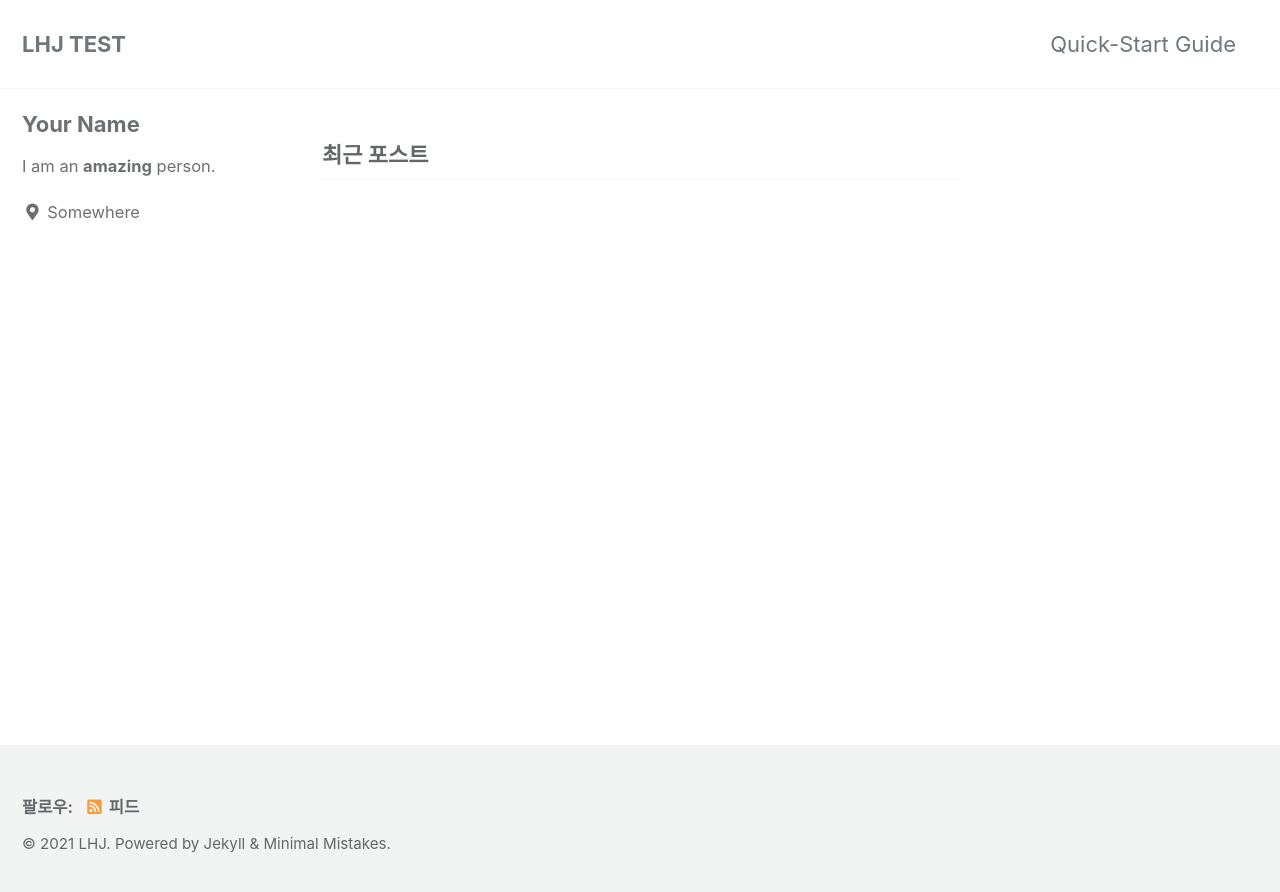
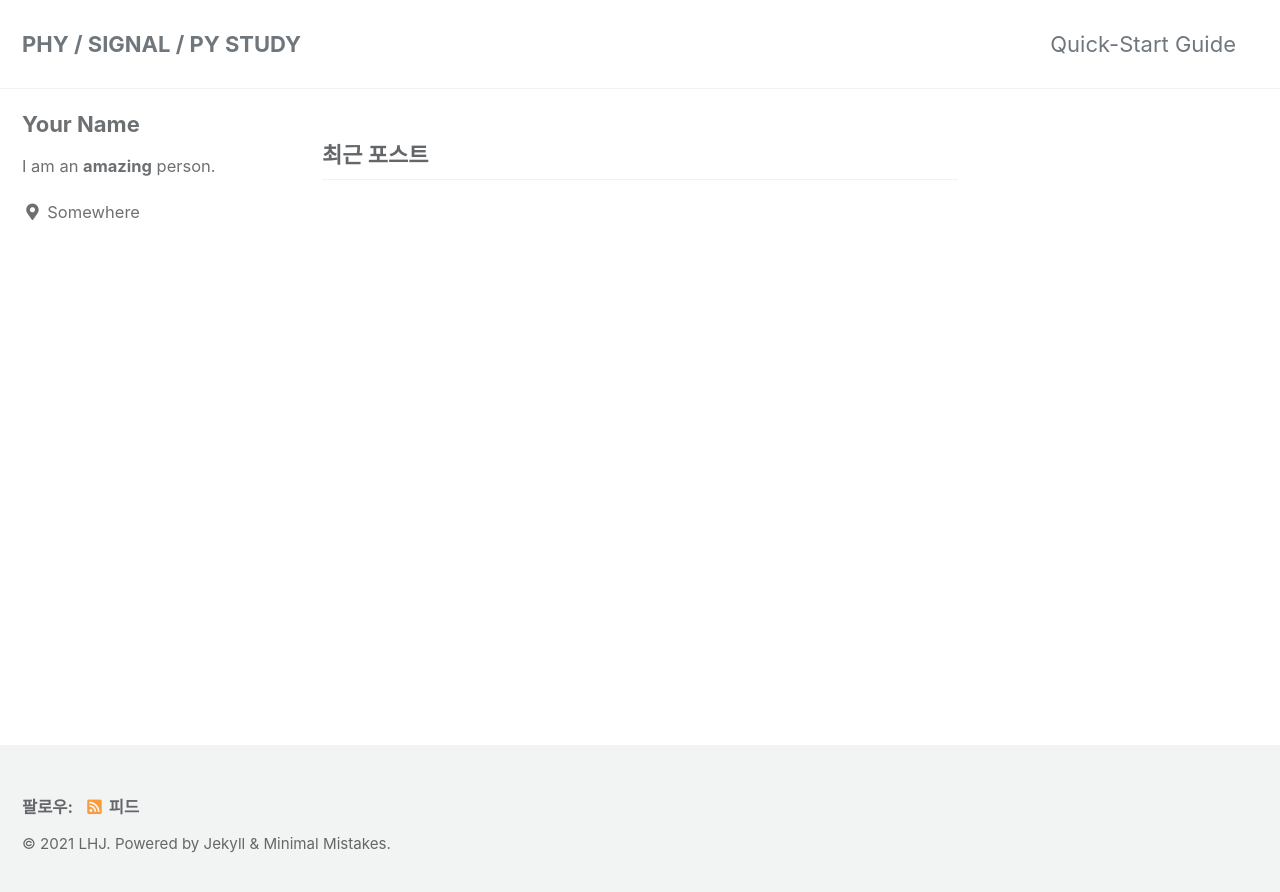
Before and after one commit to phylhj/phylhj.github.io, a Jekyll site: the page built from index.html, in a window 1280 px wide. Shown: the top 892 px of the page. Built offline with Jekyll 4.4.1, drawn with Linux system fonts in a browser that asks for light colours; cached includes are drawn as plain includes; the list of posts is cut into pages by our own code.

Commit message:
Update _config.yml

```diff
--- a/_config.yml
+++ b/_config.yml
@@ -16,17 +16,17 @@ minimal_mistakes_skin    : "default" # "air", "aqua", "contrast", "dark", "dirt"
 
 # Site Settings
 locale                   : "ko-KR"
-title                    : "테스트"
+title                    : "PHY / SIGNAL / PY STUDY"
 title_separator          : "-"
 subtitle                 : # site tagline that appears below site title in masthead
 name                     : "LHJ"
-description              : "STUDY 기록"
+description              : "SW STUDY "
 url                      : "https://phylhj.github.io/"# the base hostname & protocol for your site e.g. "https://mmistakes.github.io"
 baseurl                  : # the subpath of your site, e.g. "/blog"
 repository               : "phylhj/phylhj.github.io"# GitHub username/repo-name e.g. "mmistakes/minimal-mistakes"
 teaser                   : # path of fallback teaser image, e.g. "/assets/images/500x300.png"
 logo                     : # path of logo image to display in the masthead, e.g. "/assets/images/88x88.png"
-masthead_title           : "LHJ TEST"# overrides the website title displayed in the masthead, use " " for no title
+masthead_title           : "PHY / SIGNAL / PY STUDY"# overrides the website title displayed in the masthead, use " " for no title
 # breadcrumbs            : false # true, false (default)
 words_per_minute         : 200
 comments:
```
